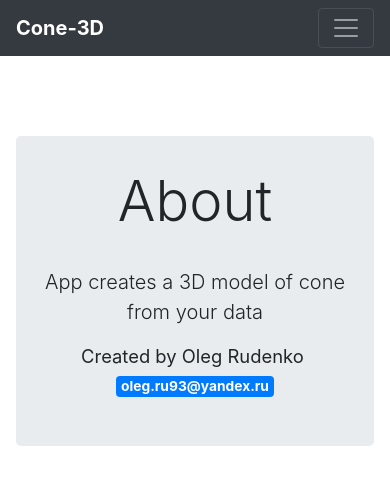
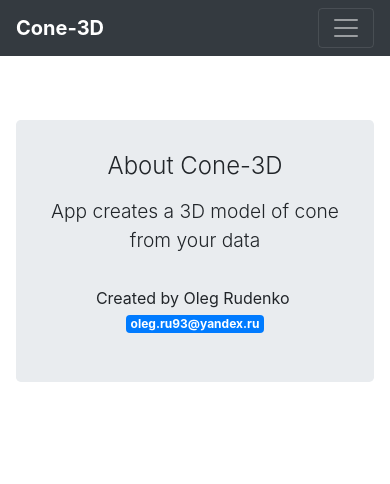
Before and after one commit to mefistodevelop/cone-3d, a React app: page /about in a window 390 px wide. Shown: the top 484 px of the page. Built offline with nearby package versions, Linux system fonts and the light colour scheme.

Commit message:
refactor: make about page responsive

```diff
--- a/src/client/pages/About/About.jsx
+++ b/src/client/pages/About/About.jsx
@@ -4,7 +4,7 @@ import './About.scss';
 export const About = () => (
   <div className="about">
     <div className="jumbotron">
-      <h1 className="display-4 about__title">About</h1>
+      <h1 className="display-4 about__title">About Cone-3D</h1>
       <p className="lead about__subtitle">
         App creates a 3D model of cone from your data
       </p>
--- a/src/client/pages/About/About.scss
+++ b/src/client/pages/About/About.scss
@@ -5,25 +5,39 @@
   width: 100%;
   text-align: center;
 
+  @media (max-width: 62rem) {
+    padding-top: 2rem;
+  }
+
   &__title {
     margin-bottom: 2rem;
 
-    @media (max-width: 992px) {
-      font-size: 2.5rem;
+    @media (max-width: 62rem) {
+      font-size: 3rem !important;
     }
 
-    @media (max-width: 768px) {
-      font-size: 2rem;
+    @media (max-width: 48rem) {
+      font-size: 2rem !important;
+      margin-bottom: 1rem;
+    }
+
+    @media (max-width: 36rem) {
+      font-size: 1.5rem !important;
     }
   }
 
   &__subtitle {
-    @media (max-width: 768px) {
-      font-size: 1.2rem;
+    @media (max-width: 48rem) {
+      font-size: 1.2rem !important;
+      margin-bottom: 2rem;
     }
   }
 
   &__author {
     font-size: 1.15rem;
+
+    @media (max-width: 36rem) {
+      font-size: 1rem !important;
+    }
   }
 }
```
